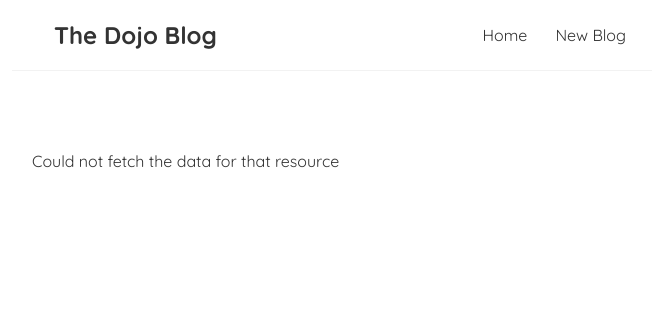
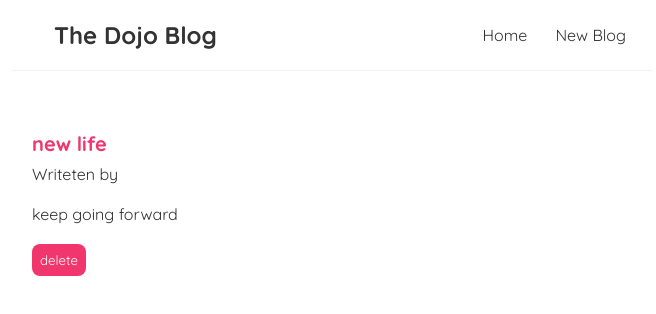
Before and after one commit to njx100/dojo-blog, a React (Create React App) app: page /blogs/1 in a window 1280 px wide. Shown: the top 314 px of the page, without its empty margins (308-964 px from the left). Built offline with nearby package versions, Linux system fonts and the light colour scheme; no server answers; data requests are answered from the project's data file.

Commit message:
add page not found

```diff
--- a/data/db.json
+++ b/data/db.json
@@ -1,3 +1,10 @@
 {
-  "blogs": []
+  "blogs": [
+    {
+      "title": "new life",
+      "body": "keep going forward",
+      "author": "",
+      "id": 1
+    }
+  ]
 }
--- a/src/App.js
+++ b/src/App.js
@@ -3,6 +3,7 @@ import Home from "./Home";
 import { BrowserRouter, Route, Routes } from "react-router-dom";
 import Create from "./Create";
 import BlogDetails from "./BlogDetails";
+import NotFound from "./NotFound.js";
 
 function App() {
   return (
@@ -14,6 +15,7 @@ function App() {
             <Route path="/" element={<Home />} />
             <Route path="/create" element={<Create />} />
             <Route path="/blogs/:id" element={<BlogDetails />} />
+            <Route path="*" element={<NotFound />} />
           </Routes>
         </div>
       </div>
--- /dev/null
+++ b/src/NotFound.js
@@ -0,0 +1,13 @@
+import { Link } from "react-router-dom";
+
+const NotFound = () => {
+  return (
+    <div className="not-found">
+      <h2>Sorry</h2>
+      <p>Page cannot be found</p>
+      <Link to="/">Back to homepage...</Link>
+    </div>
+  );
+};
+
+export default NotFound;
--- a/src/index.css
+++ b/src/index.css
@@ -65,6 +65,15 @@
   margin: 20px 0;
 }
 
+.blog-details button {
+  background: #f1356d;
+  color: #fff;
+  border: 0;
+  padding: 8px;
+  border-radius: 8px;
+  cursor: pointer;
+}
+
 /* create new blog form */
 .create {
   max-width: 400px;
```
